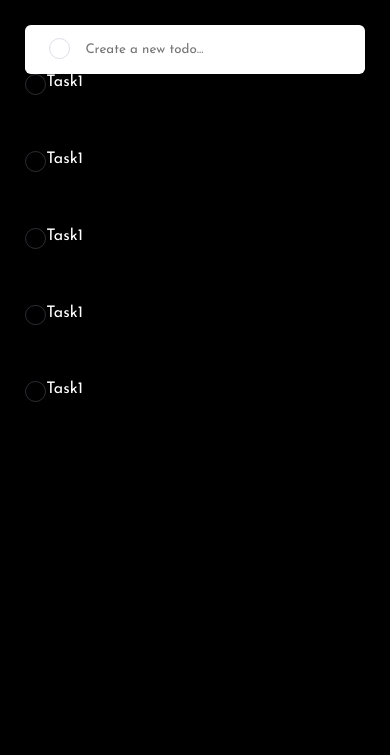
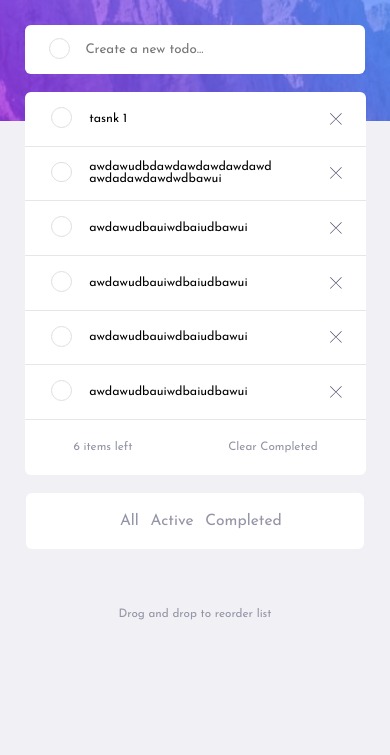
Before and after one commit to FrintxD/todolist, a plain HTML site: page index.html in a window 390 px wide. Shown: the part 89-844 px from the top of the page. Drawn offline with Linux system fonts and the light colour scheme.

Commit message:
Images + Mobile First Design

```diff
--- a/app.js
+++ b/app.js
@@ -0,0 +1,7 @@
+var circlek = document.querySelectorAll('.one');
+
+circlek.forEach(element, (element)=>{
+    element.addEventListener('click', ()=>{
+        element.classList.add('check-circle');
+    });
+})
--- a/index.html
+++ b/index.html
@@ -24,38 +24,68 @@
         <div class="tasks-container">
             <form>
                 <span class="input-container">
-                    <div class="circle"></div>
+                    <div class="circle">
+                        <img src="images/icon-check.svg" alt="check-img">
+                    </div>
                     <input type="text" placeholder="Create a new todo..." id="task-input">
                 </span>
             </form>
-            <div class="tasks">
+            <div class="new-old-task-container">
                 <div class="task">
-                    <div class="circle"></div>
-                    <p>Task1</p>
-                    <img src="" alt="">
+                    <div class="content">
+                        <div class="circle one"><img src="images/icon-check.svg" alt="check-img"></div>
+                        <p>tasnk 1</p>
+                    </div>
+                    <img class="close" src="images/icon-cross.svg" width="12vw" alt="close">
+                </div>
+                 <div class="task">
+                    <div class="content">
+                        <div class="circle one">  <img src="images/icon-check.svg" alt="check-img"></div>
+                        <p>awdawudbdawdawdawdawdawdawdadawdawdwdbawui</p>
+                    </div>
+                    <img class="close" src="images/icon-cross.svg" width="12vw" alt="close">
                 </div>
                 <div class="task">
-                    <div class="circle"></div>
-                    <p>Task1</p>
-                    <img src="" alt="">
+                    <div class="content">
+                        <div class="circle one">  <img src="images/icon-check.svg" alt="check-img"></div>
+                        <p>awdawudbauiwdbaiudbawui</p>
+                    </div>
+                    <img class="close" src="images/icon-cross.svg" width="12vw" alt="close">
                 </div>
                 <div class="task">
-                    <div class="circle"></div>
-                    <p>Task1</p>
-                    <img src="" alt="">
+                    <div class="content">
+                        <div class="circle">  <img src="images/icon-check.svg" alt="check-img"></div>
+                        <p>awdawudbauiwdbaiudbawui</p>
+                    </div>
+                    <img class="close" src="images/icon-cross.svg" width="12vw" alt="close">
                 </div>
                 <div class="task">
-                    <div class="circle"></div>
-                    <p>Task1</p>
-                    <img src="" alt="">
+                    <div class="content">
+                        <div class="circle">  <img src="images/icon-check.svg" alt="check-img"></div>
+                        <p>awdawudbauiwdbaiudbawui</p>
+                    </div>
+                    <img class="close" src="images/icon-cross.svg" width="12vw" alt="close">
                 </div>
                 <div class="task">
-                    <div class="circle"></div>
-                    <p>Task1</p>
-                    <img src="" alt="">
+                    <div class="content">
+                        <div class="circle">  <img src="images/icon-check.svg" alt="check-img"></div>
+                        <p>awdawudbauiwdbaiudbawui</p>
+                    </div>
+                    <img class="close" src="images/icon-cross.svg" width="12vw" alt="close">
+                </div>
+                <div class="task task-information">
+                    <p id="items-left">6 items left</p>
+                    <p id="items-left">Clear Completed</p>
                 </div>
             </div>
         </div>
+        <span class="options">
+           <a href="#">All</a>
+           <a href="#">Active</a>
+           <a href="#">Completed</a>
+        </span>
+        <p id="drop-and-drog">Drog and drop to reorder list</p>
     </main>
+    <script src="app.js"></script>
 </body>
 </html>
--- a/style.css
+++ b/style.css
@@ -19,7 +19,7 @@
     background-repeat: no-repeat;
     background-size: 100% 53.86666666666667vw;
 
-    background-color: black;
+    background-color: #F1F0F5;
 }
 
 header{
@@ -31,6 +31,7 @@ header{
     width: 86.93333333333334vw;
     height: 29.333333333333332vw;
 }
+
 #todo-title{
     color:#ffffff;
 }
@@ -45,11 +46,15 @@ header{
 /*Input Design*/
 
 .tasks-container{
+    display: flex;
+    flex-direction: column;
+
     width: 86.93333333333334vw;
     height:113.86666666666666vw;
+
 }
 
-.input-container{
+.input-container, .options{
     display: flex;
     flex-direction: row;
     align-items: center;
@@ -80,7 +85,7 @@ header{
     width: 5.333333333333333vw;
     height: 5.333333333333333vw;
 
-    background-color: transparent;
+    background-color: #ffffff;
 
     border:0.5px solid hsl(236, 9%, 61%);
     border-radius: 5.333333333333333vw;
@@ -89,27 +94,113 @@ header{
 
     margin-bottom: 0.7vw;
 
+    cursor:pointer;
+
+    z-index:21;
 }
 
+.check-circle{
+    background-color:red;
+
+    width:100%;
+}
+
+.circle > img{
+    margin-left:1vw;
+}
+
+
 /*Tasks*/
-.tasks{
+
+.new-old-task-container{
     display: flex;
     flex-direction: column;
+    justify-content: center;
 
-    width: 100%;
-    height: 98.4vw;
+    width: 87.2vw;
+    height:98.13333333333334vw;
+
+    border-radius: 1.5vw;
+
+    background-color: #ffffff;
+
+    margin-top:4.533333333333333vw;
 }
 .task{
     display: flex;
     flex-direction: row;
+    align-items:center;
+    justify-content: space-around;
 
-    border-radius: 0;
-    border-inline: red;
+    border-bottom:1px solid #E6E5EA;
 
     width: 100%;
-    height: 20%;
+    height:14.4vw;
+
+    z-index: 19;
 }
 
-.task p{
-    color:#ffffff;
+.content{
+    display: flex;
+    flex-direction: row;
+    align-items: center;
+    justify-content: start;
+
+    width: 68%;
+
+    margin-left:0.4vw;
+
+    z-index:20;
 }
+
+.content > p{
+    color: #000;
+
+    font-size:3.2vw;
+
+    margin-left:4.5vw;
+
+    text-align: start;
+
+    inline-size:80%;
+
+    word-wrap: break-word;
+}
+
+.task > .close{
+    cursor: pointer;
+}
+
+.task-information{
+    border:0;
+}
+
+.task-information > p{
+    font-size:3vw;
+
+    color:hsl(236, 9%, 61%);
+}
+
+/*options*/
+.options{
+    width: 86.5%;
+    height: 14.4vw;
+
+    margin-top:6vw;
+}
+.options > a{
+    font-size:4vw;
+
+    margin-left:3vw;
+
+    text-decoration: none;
+
+    color:hsl(236, 9%, 61%);
+}
+
+#drop-and-drog{
+    color:hsl(236, 9%, 61%);
+    font-size:3vw;
+
+    margin-top:15vw;
+}
```
Also changed, not shown: images/bg-desktop-dark.jpg (added), images/bg-desktop-light.jpg (added), images/bg-mobile-dark.jpg (added), images/bg-mobile-light.jpg (added), images/favicon-32x32.png (added), images/icon-check.svg (added), images/icon-cross.svg (added), images/icon-moon.svg (added), images/icon-sun.svg (added).
